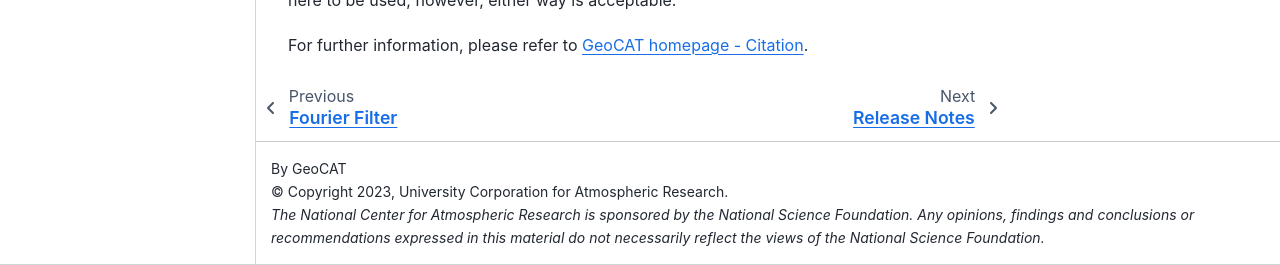
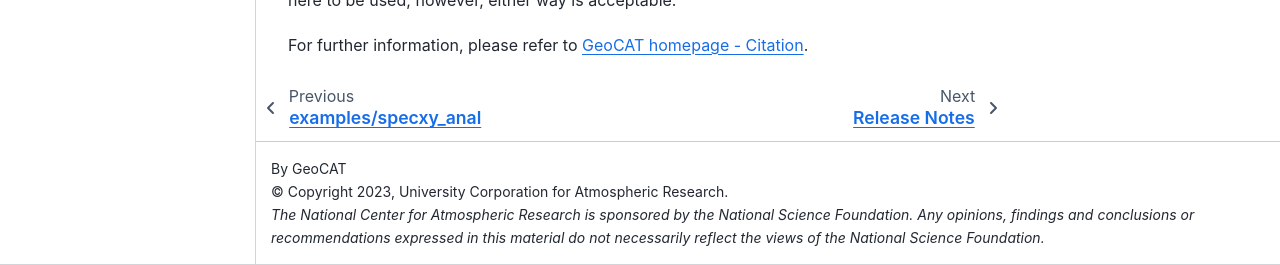
Before and after one commit to NCAR/geocat-comp, a Sphinx documentation site: the page built from docs/citation.rst, in a window 1280 px wide and 1355 px high. Shown: the part 1090-1355 px from the top of the window. Built offline with Sphinx 7.4.7 and the Sphinx Book theme 1.1.4, drawn with Linux system fonts in a browser that asks for light colours; pages that are not in the unit, such as notebooks, are missing from menus; the version number could not be read and is left out.

Commit message:
add to docs

```diff
--- a/docs/examples.rst
+++ b/docs/examples.rst
@@ -17,3 +17,4 @@
    examples/climatology_average.ipynb
    examples/vimfc.ipynb
    examples/fourier_filter.ipynb
+   examples/specxy_anal.ipynb
--- a/docs/gallery.yml
+++ b/docs/gallery.yml
@@ -13,3 +13,7 @@
 - title: Fourier Filter
   path: examples/fourier_filter.ipynb
   thumbnail: _static/thumbnails/fft.png
+
+- title: Spectral Analysis
+  path: examples/specxy_anal.ipynb
+  thumbnail: examples/atmos-dennis.png
```
